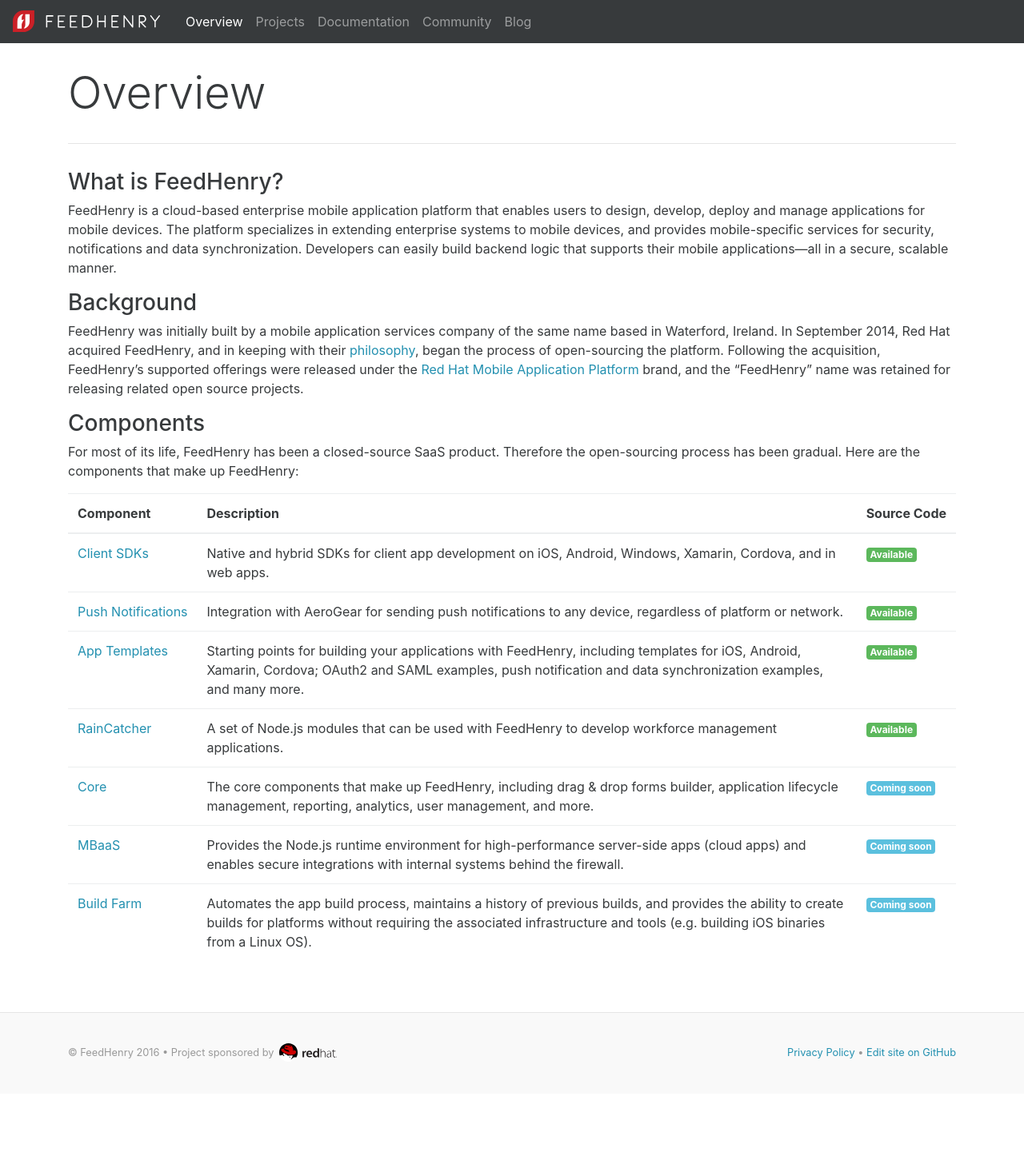
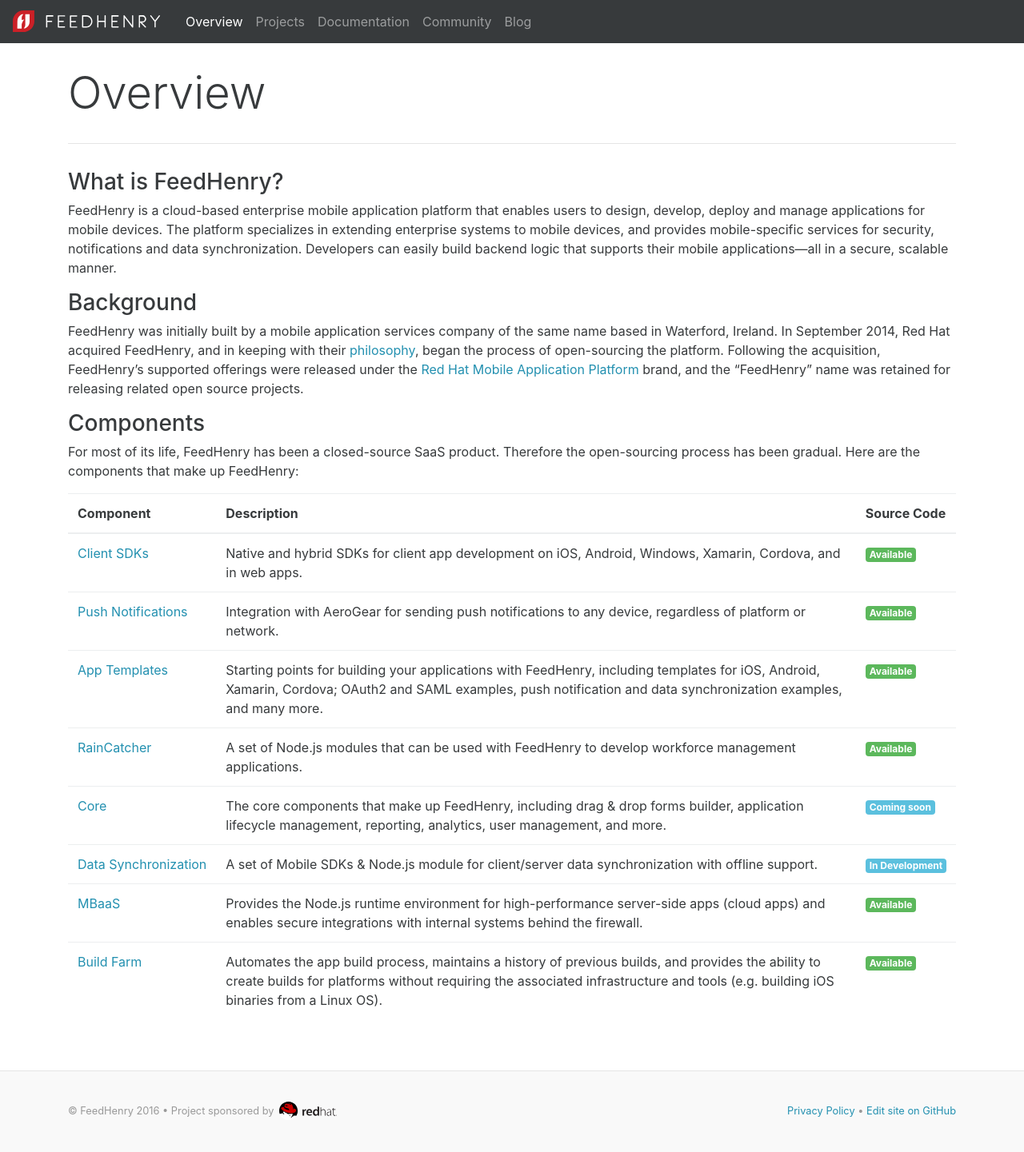
Before and after one commit to feedhenry/feedhenry.github.io, a Jekyll site: the page built from overview.md, in a window 1280 px wide. Shown: the whole page at 80% size. Built offline with Jekyll 4.4.1, drawn with Linux system fonts in a browser that asks for light colours; nearby versions of some CDN libraries; before the commit the page ends 1368 px from its top, so only the background shows below that.

Commit message:
Adding Data Synchronization overview

```diff
--- a/overview.md
+++ b/overview.md
@@ -36,7 +36,8 @@
 | [Push Notifications]({{ "/projects/#push-notifications" | relative_url }}) | Integration with AeroGear for sending push notifications to any device, regardless of platform or network. | <span class="tag tag-success">Available</span>
 | [App Templates]({{ "/projects/#app-templates" | relative_url }}) | Starting points for building your applications with FeedHenry, including templates for iOS, Android, Xamarin, Cordova; OAuth2 and SAML examples, push notification and data synchronization examples, and many more. | <span class="tag tag-success">Available</span>
 | [RainCatcher]({{ "/projects/#raincatcher" | relative_url }}) | A set of Node.js modules that can be used with FeedHenry to develop workforce management applications. | <span class="tag tag-success">Available</span>
-| [Core]({{ "/projects/#core" | relative_url }}) | The core components that make up FeedHenry, including drag & drop forms builder, application lifecycle management, reporting, analytics, user management, and more. | <span class="tag tag-info">Coming soon</span>
-| [MBaaS]({{ "/projects/#mbaas" | relative_url }}) | Provides the Node.js runtime environment for high-performance server-side apps (cloud apps) and enables secure integrations with internal systems behind the firewall. | <span class="tag tag-info">Coming soon</span>
-| [Build Farm]({{ "/projects/#build-farm" | relative_url }}) | Automates the app build process, maintains a history of previous builds, and provides the ability to create builds for platforms without requiring the associated infrastructure and tools (e.g. building iOS binaries from a Linux OS). | <span class="tag tag-info">Coming soon</span>
+| [Core](#components) | The core components that make up FeedHenry, including drag & drop forms builder, application lifecycle management, reporting, analytics, user management, and more. | <span class="tag tag-info">Coming soon</span>
+| [Data Synchronization]({{ "/projects/#data-synchronization" | relative_url }}) | A set of Mobile SDKs & Node.js module for client/server data synchronization with offline support. | <span class="tag tag-info">In Development</span>
+| [MBaaS]({{ "/projects/#mbaas" | relative_url }}) | Provides the Node.js runtime environment for high-performance server-side apps (cloud apps) and enables secure integrations with internal systems behind the firewall. | <span class="tag tag-success">Available</span>
+| [Build Farm]({{ "/projects/#build-farm" | relative_url }}) | Automates the app build process, maintains a history of previous builds, and provides the ability to create builds for platforms without requiring the associated infrastructure and tools (e.g. building iOS binaries from a Linux OS). | <span class="tag tag-success">Available</span>
 {: .table .components}
```
